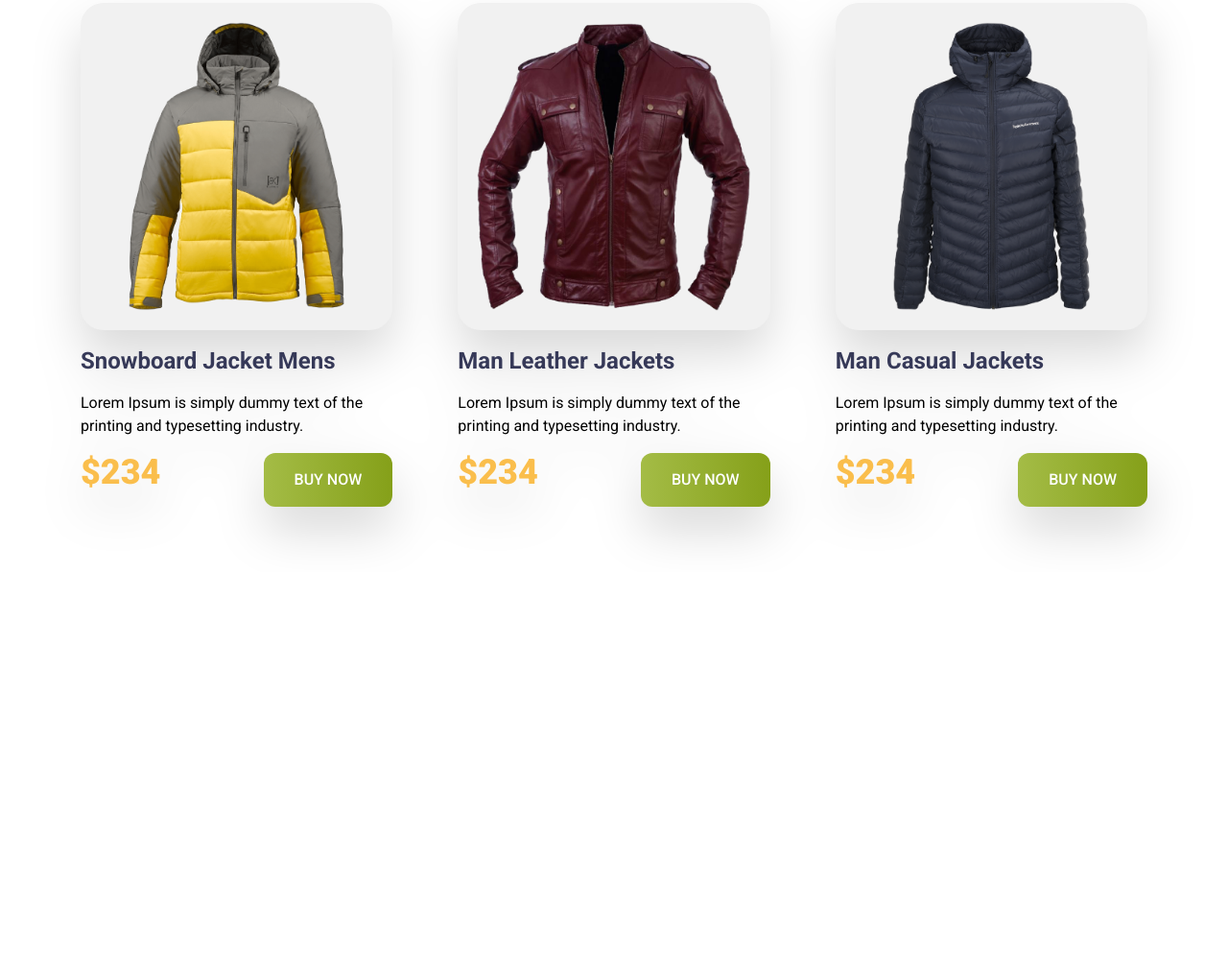
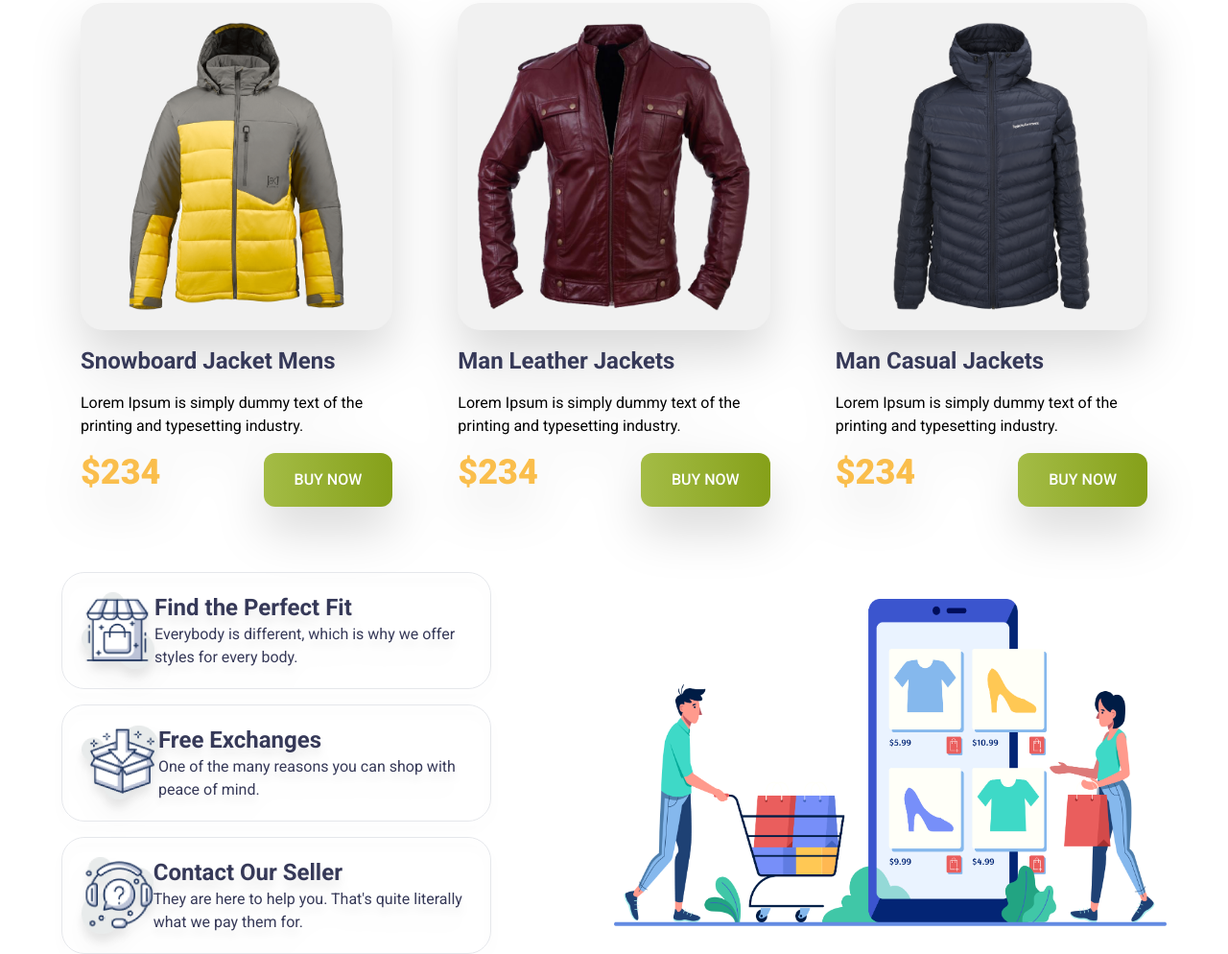
Before and after one commit to utshobiswas/penguin-fashion-with-tailwind, a plain HTML site: page index.html in a window 1280 px wide. Shown: the part 1389-2383 px from the top of the page at 96% size. Before the commit the page ends 1985 px from the top, so only its background shows below. Drawn offline with nearby package versions, Linux system fonts and the light colour scheme.

Commit message:
added footer section

```diff
--- a/index.html
+++ b/index.html
@@ -30,7 +30,7 @@
 
         </nav>
         <!-- banner start -->
-        <div class=" lg:flex items-center justify-between max-w-6xl mx-auto">
+        <div class="p-4 lg:p-0 md:flex lg:flex items-center justify-between max-w-6xl mx-auto">
             <div>
                 <h1 class="text-7xl	uppercase font-bebas-neue">
                     <span class="text-[#FABE4C]">Be the Penguins</span>
@@ -52,13 +52,13 @@
             </div>
         </div>
     </header>
-    <main class="max-w-6xl mx-auto">
+    <main class="max-w-6xl mx-auto p-4 lg:p-0">
         <!-- woman jacket section -->
         <section class="my-12 space-y-10">
-            <h3 class="text-5xl uppercase text-[#363958] font-bebas-neue">Woman Jacket</h3>
+            <h3 class="text-5xl uppercase text-[#363958] font-bebas-neue text-center lg:text-left">Woman Jacket</h3>
 
             <!-- jacket card container -->
-            <div class="grid grid-cols-1 lg:grid-cols-3 gap-7">
+            <div class="grid grid-cols-1 md:grid-cols-2 lg:grid-cols-3 gap-7">
                 <!-- jacket card 1 -->
                 <div class="p-5 space-y-4 drop-shadow-lg rounded-3xl">
                     <img class="p-5 rounded-3xl bg-[#F1F1F1]" src="./images/jacket-1.png" alt="">
@@ -107,10 +107,10 @@
 
         <!-- man jacket section -->
         <section class="my-12 space-y-10">
-            <h3 class="text-5xl uppercase text-[#363958] font-bebas-neue">Man Jacket</h3>
+            <h3 class="text-5xl uppercase text-[#363958] font-bebas-neue text-center lg:text-left ">Man Jacket</h3>
 
             <!-- jacket card container -->
-            <div class="grid grid-cols-1 lg:grid-cols-3 gap-7 drop-shadow-2xl">
+            <div class="grid grid-cols-1 md:grid-cols-2 lg:grid-cols-3 gap-7 drop-shadow-2xl">
                 <!-- jacket card 4 -->
                 <div class="p-5 space-y-4 rounded-3xl">
                     <img class="p-5 rounded-3xl bg-[#F1F1F1]" src="./images/jacket-4.png" alt="">
@@ -158,7 +158,47 @@
         </section>
     </main>
     <footer>
+         <!-- card section starts-->
+        <section class="p-4 lg:p-0 max-w-6xl mx-auto md:flex md:flex-col lg:flex lg:flex-row items-center justify-between">
+            <!-- card container starts-->
+            <div class="text-[#363958] space-y-4">
+                <!-- card 1 -->
+                <div class="p-5 text-center flex flex-col lg:flex-row lg:text-left items-center justify-center drop-shadow-xl rounded-3xl border max-w-md">
+                    <img class="max-w-20 max-h-20 text-center" src="./icons/house.png" alt="">
+                    <div>
+                        <h4 class="text-2xl font-bold">Find the Perfect Fit</h4>
+                        <p>Everybody is different, which is why we
+                            offer styles for every body.
+                        </p>
+                    </div>
+                </div>
 
+                <!-- card 2 -->
+                <div class="p-5 text-center flex flex-col lg:flex-row lg:text-left items-center justify-center drop-shadow-xl rounded-3xl border max-w-md">
+                    <img class="max-w-20 max-h-20 text-center" src="./icons/box.png" alt="">
+                    <div>
+                        <h4 class="text-2xl font-bold">Free Exchanges</h4>
+                        <p>One of the many reasons you can shop
+                            with peace of mind.
+                        </p>
+                    </div>
+                </div>
+
+                <!-- card 3 -->
+                <div class="p-5 text-center flex flex-col lg:flex-row lg:text-left items-center justify-center drop-shadow-xl rounded-3xl border max-w-md">
+                    <img class="max-w-20 max-h-20 text-center" src="./icons/question.png" alt="">
+                    <div>
+                        <h4 class="text-2xl font-bold">Contact Our Seller</h4>
+                        <p>They are here to help you. That's quite
+                            literally what we pay them for.
+                        </p>
+                    </div>
+                </div>
+            </div>
+            <div>
+                <img class="lg:max-w-xl my-5" src="./images/shopping.png" alt="">
+            </div>
+        </section>
     </footer>
 </body>
 
```
